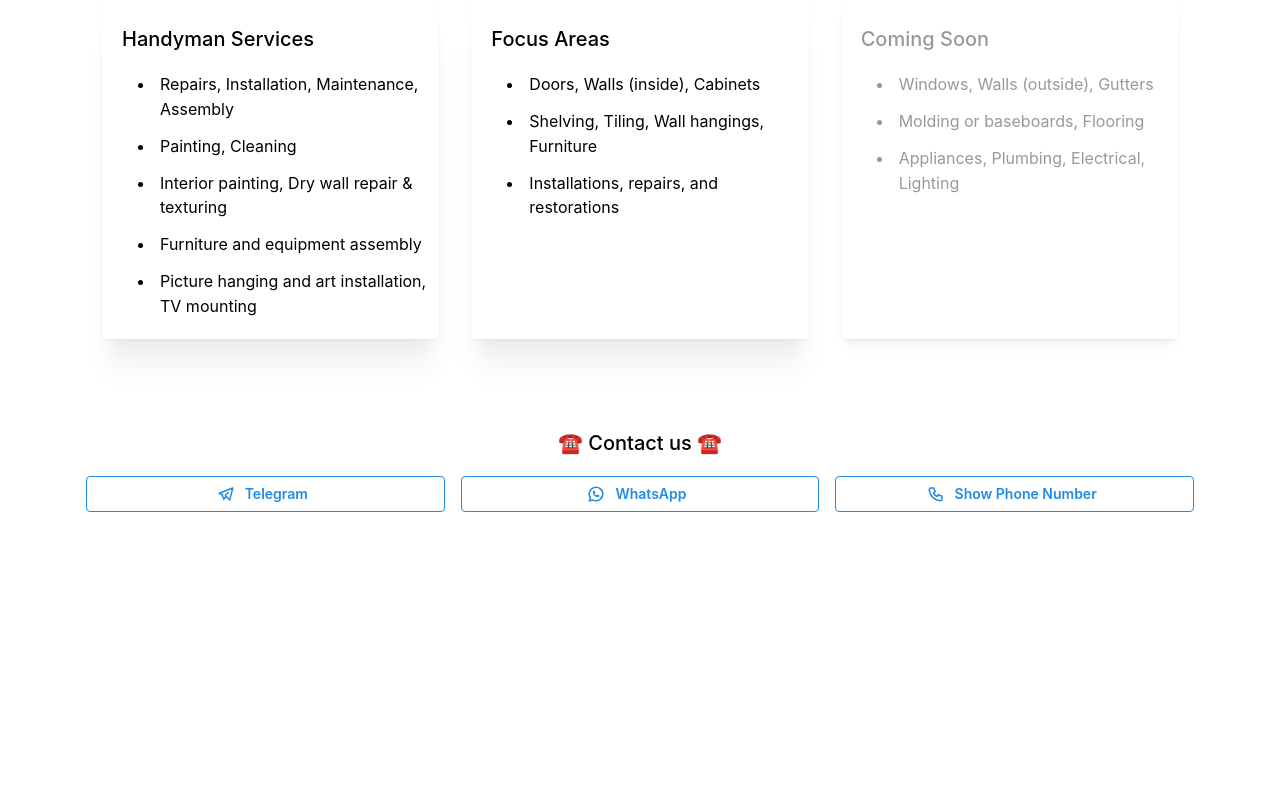
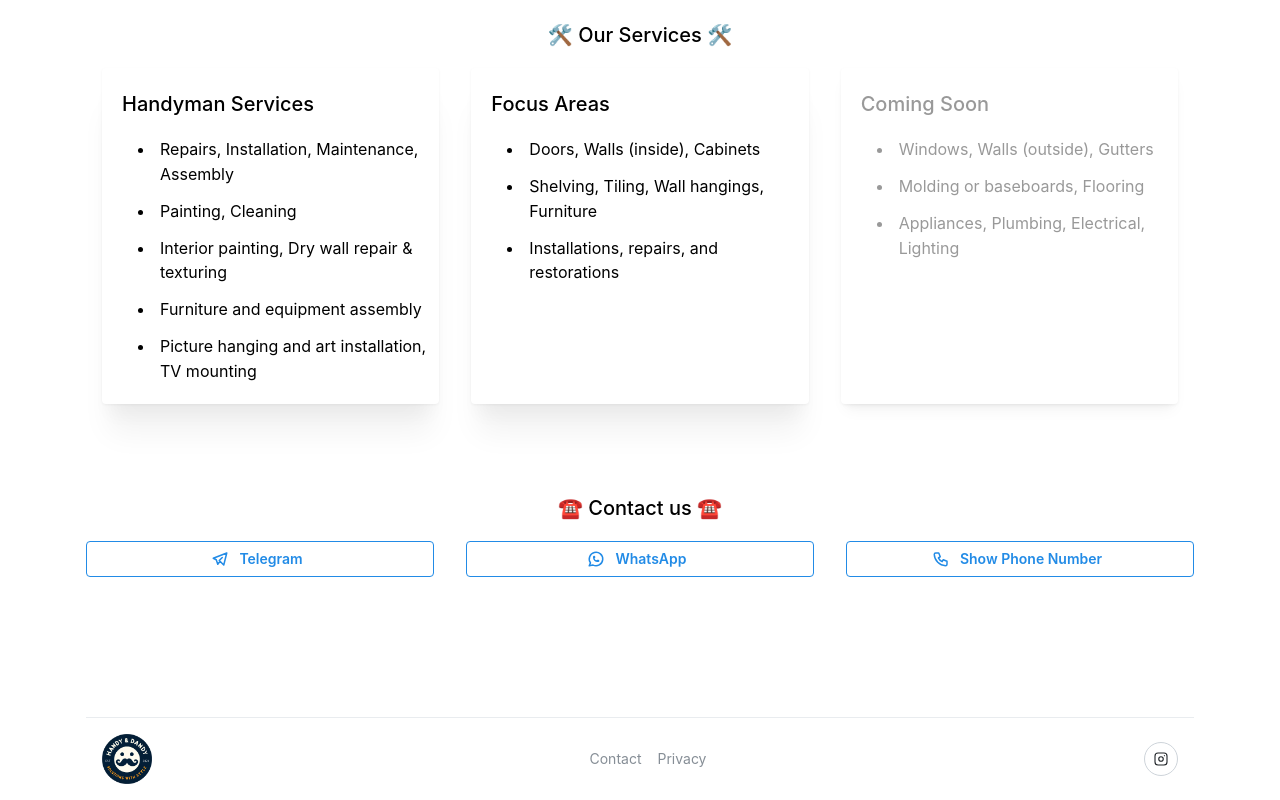
Before and after one commit to gatsbyz/nextjs-app, a Next.js app: page / in a window 1280 px wide. Shown: the part 617-1417 px from the top of the page. Before the commit the page ends 1149 px from the top, so only its background shows below. Built offline with nearby package versions, Linux system fonts and the light colour scheme.

Commit message:
add footer and fix grid for contacts

```diff
--- /dev/null
+++ b/app/footer.module.css
@@ -0,0 +1,22 @@
+.footer {
+    margin-top: rem(120px);
+    border-top: rem(1px) solid light-dark(var(--mantine-color-gray-2), var(--mantine-color-dark-5));
+  }
+
+  .inner {
+    display: flex;
+    justify-content: space-between;
+    align-items: center;
+    padding: var(--mantine-spacing-md) var(--mantine-spacing-md);
+
+    @media (max-width: $mantine-breakpoint-sm) {
+      flex-direction: column;
+    }
+  }
+
+  .links {
+    @media (max-width: $mantine-breakpoint-sm) {
+      margin-top: var(--mantine-spacing-lg);
+      margin-bottom: var(--mantine-spacing-sm);
+    }
+  }
--- /dev/null
+++ b/app/footer.tsx
@@ -0,0 +1,50 @@
+import { Anchor, Group, ActionIcon, rem, Image } from '@mantine/core';
+import { IconBrandTwitter, IconBrandYoutube, IconBrandInstagram } from '@tabler/icons-react';
+import { MantineLogo } from '@mantinex/mantine-logo';
+import classes from './footer.module.css';
+
+const links = [
+  { link: '#contact', label: 'Contact' },
+  { link: '#', label: 'Privacy' },
+//   { link: '#', label: 'Blog' },
+//   { link: '#', label: 'Store' },
+//   { link: '#', label: 'Careers' },
+];
+
+export function Footer() {
+  const items = links.map((link) => (
+    <Anchor
+      c="dimmed"
+      key={link.label}
+      href={link.link}
+      lh={1}
+      onClick={(event) => event.preventDefault()}
+      size="sm"
+    >
+      {link.label}
+    </Anchor>
+  ));
+
+  return (
+    <div className={classes.footer}>
+      <div className={classes.inner}>
+        {/* <MantineLogo size={28} /> */}
+        <Image src="/logo.png" alt="Handy & Dandy Logo" w={50} h={50} />
+
+        <Group className={classes.links}>{items}</Group>
+
+        <Group gap="xs" justify="flex-end" wrap="nowrap">
+          {/* <ActionIcon size="lg" variant="default" radius="xl">
+            <IconBrandTwitter style={{ width: rem(18), height: rem(18) }} stroke={1.5} />
+          </ActionIcon> */}
+          {/* <ActionIcon size="lg" variant="default" radius="xl">
+            <IconBrandYoutube style={{ width: rem(18), height: rem(18) }} stroke={1.5} />
+          </ActionIcon> */}
+          <ActionIcon component="a" href="https://instagram.com/handydandy.nyc" size="lg" variant="default" radius="xl">
+            <IconBrandInstagram style={{ width: rem(18), height: rem(18) }} stroke={1.5} />
+          </ActionIcon>
+        </Group>
+      </div>
+    </div>
+  );
+}
--- a/app/page.tsx
+++ b/app/page.tsx
@@ -1,9 +1,10 @@
 'use client';
 
-import { Container, Text, Group, Button, Image, Stack, useMantineTheme, Box, Card, Title } from '@mantine/core';
+import { Container, Text, Group, Button, Image, Stack, useMantineTheme, Box, Card, Title, SimpleGrid } from '@mantine/core';
 import React, { useEffect, useState } from 'react';
 import ServicesPage from './services';
 import { IconBrandTelegram, IconBrandWhatsapp, IconPhone, IconExternalLink } from '@tabler/icons-react';
+import { Footer } from './footer';
 
 const TypingEffect = ({
   words = [""],
@@ -77,7 +78,13 @@ export default function HomePage() {
     <Container size="lg" px="md">
       <Stack gap="lg" align="center">
         <Box w="100%" p='20px 0' ta='center'>
-          <Image src="/logo.png" alt="Handy & Dandy Logo" w={150} h={150} mx="auto" />
+          <Image src="/logo.png" alt="Handy & Dandy Logo" w={150} h={150} mx="auto" mb="xl"/>
+
+          <Stack mx="auto" justify="left">
+            <Text size="xl" fw={500}>
+            ✅ We are fully insured. Request for a COI.
+            </Text>
+          </Stack>
 
           <Button
             my="xl"
@@ -109,7 +116,11 @@ export default function HomePage() {
           <Text size="xl" fw={500} my="md">
           ☎️ Contact us ☎️
           </Text>
-          <Group grow wrap="nowrap">
+          <SimpleGrid
+            cols={{ base: 1, sm: 2, lg: 3 }}
+            spacing={{ base: 10, sm: 'xl' }}
+            verticalSpacing={{ base: 'md', sm: 'xl' }}
+          >
             <Button variant="outline" component="a" href="https://t.me/gatsbeta" target="_blank" leftSection={<IconBrandTelegram size={18} />}>
               Telegram
             </Button>
@@ -127,9 +138,29 @@ export default function HomePage() {
                 Show Phone Number
               </Button>
             )}
-          </Group>
+          </SimpleGrid>
+          {/* <Group grow wrap="nowrap">
+            <Button variant="outline" component="a" href="https://t.me/gatsbeta" target="_blank" leftSection={<IconBrandTelegram size={18} />}>
+              Telegram
+            </Button>
+            <Button variant="outline" component="a" href={`https://wa.me/4048404655?text=${whatsappMessage}`} target="_blank" leftSection={<IconBrandWhatsapp size={18} />}>
+              WhatsApp
+            </Button>
+            {showPhoneNumber ? (
+              <Text>
+                <a href={`tel:${phoneNumber}`} style={{ textDecoration: "none", color: theme.colors.blue[6] }}>
+                  {phoneNumber}
+                </a>
+              </Text>
+            ) : (
+              <Button variant="outline" onClick={handleShowPhoneNumber} leftSection={<IconPhone size={18} />}>
+                Show Phone Number
+              </Button>
+            )}
+          </Group> */}
         </Box>
       </Stack>
+      <Footer></Footer>
     </Container>
   );
 }
```
